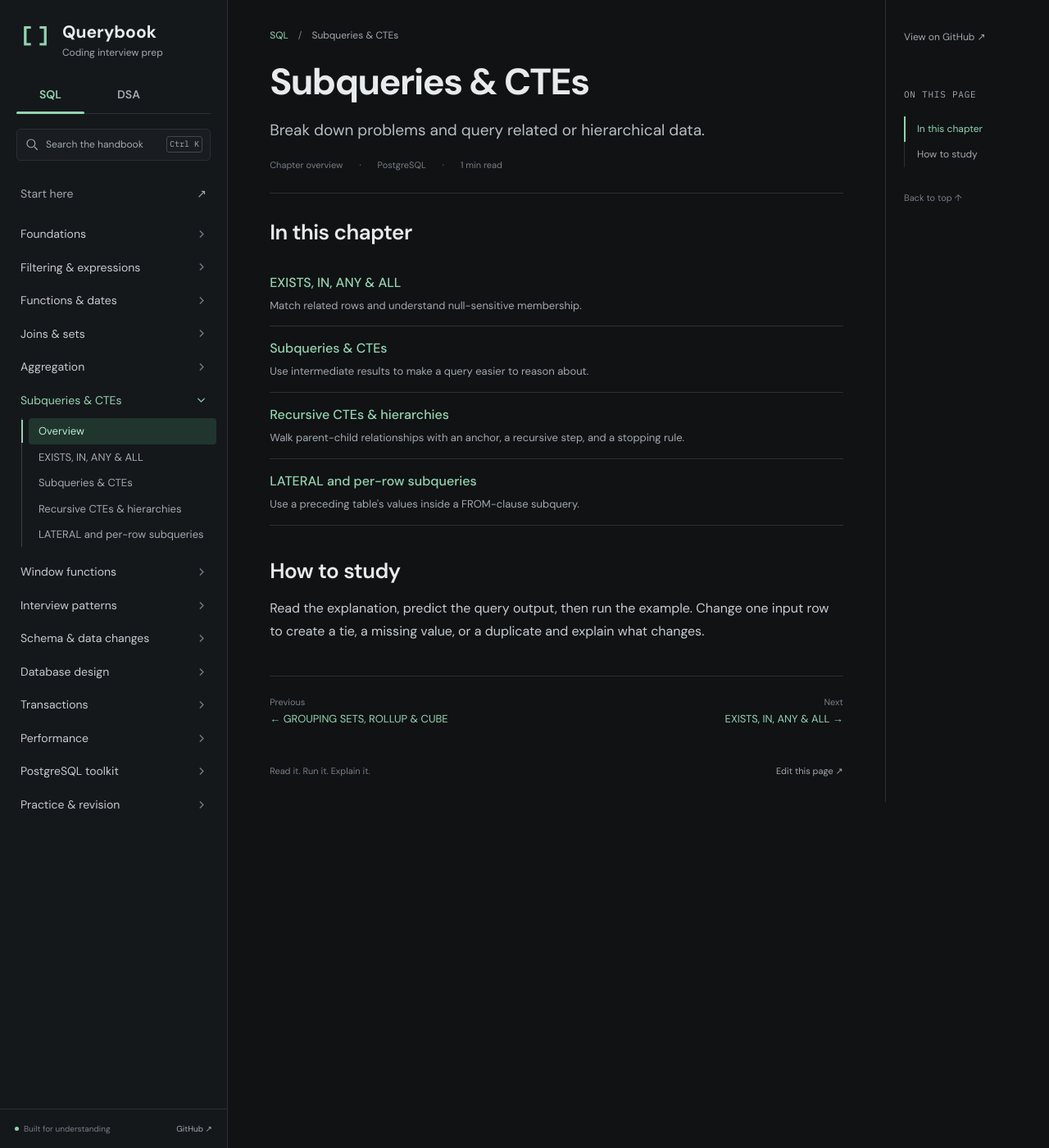
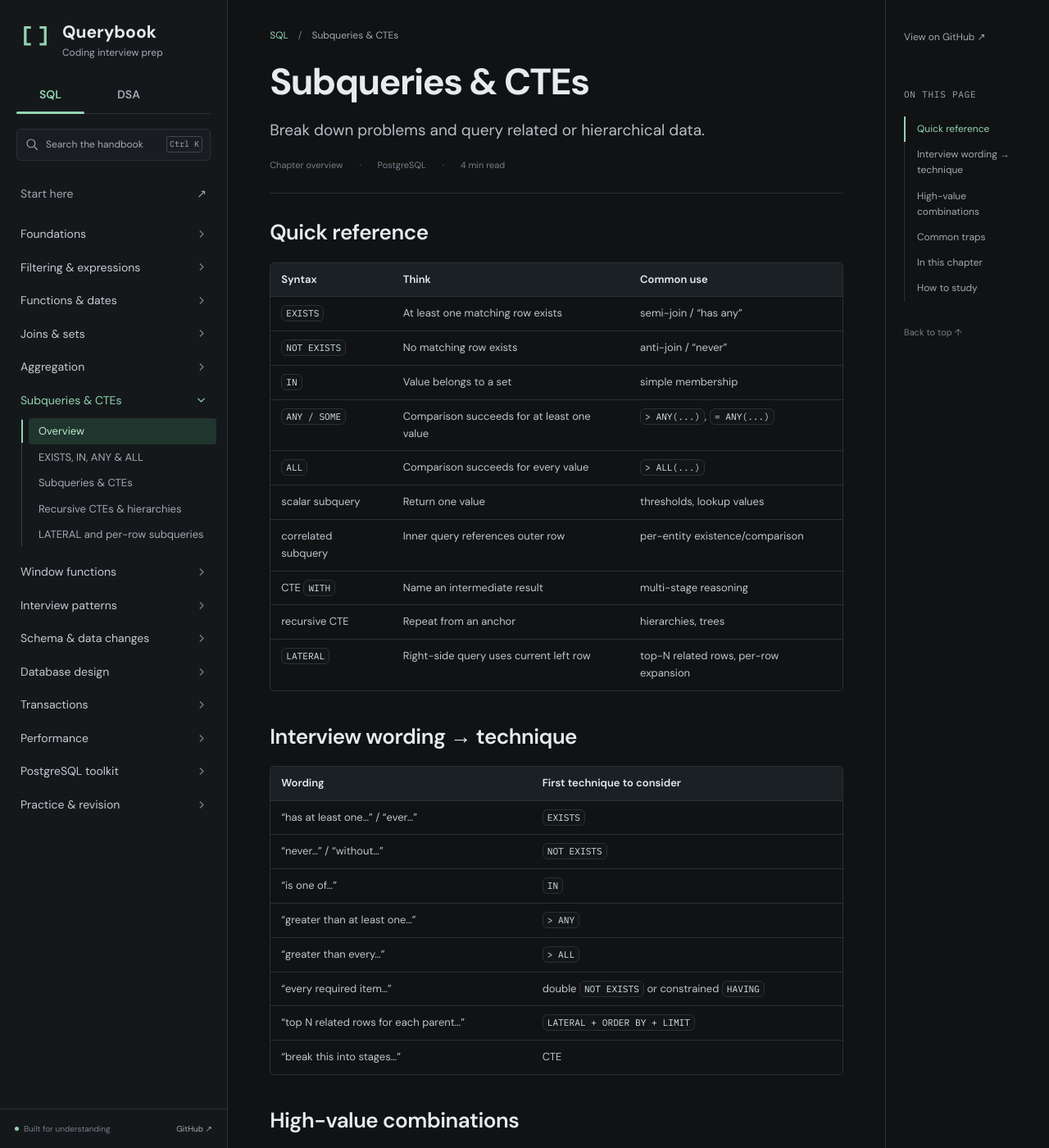
Before and after one commit to KayvanShah1/coding-interview-prep, a Jekyll site: the page built from _sql/subqueries/overview.md, in a window 1280 px wide and 1400 px high. Shown: the whole window at 82% size. Built offline with Jekyll 4.4.1, drawn with Linux system fonts in a browser that asks for light colours; some of the changed text lies outside the part shown.

Commit message:
Expand subqueries overview revision cheat sheet

````diff
--- a/_sql/subqueries/overview.md
+++ b/_sql/subqueries/overview.md
@@ -7,6 +7,99 @@ order: 0
 sequence: 500
 level: "Chapter overview"
 ---
+
+## Quick reference
+
+| Syntax | Think | Common use |
+|---|---|---|
+| `EXISTS` | At least one matching row exists | semi-join / “has any” |
+| `NOT EXISTS` | No matching row exists | anti-join / “never” |
+| `IN` | Value belongs to a set | simple membership |
+| `ANY / SOME` | Comparison succeeds for at least one value | `> ANY(...)`, `= ANY(...)` |
+| `ALL` | Comparison succeeds for every value | `> ALL(...)` |
+| scalar subquery | Return one value | thresholds, lookup values |
+| correlated subquery | Inner query references outer row | per-entity existence/comparison |
+| CTE `WITH` | Name an intermediate result | multi-stage reasoning |
+| recursive CTE | Repeat from an anchor | hierarchies, trees |
+| `LATERAL` | Right-side query uses current left row | top-N related rows, per-row expansion |
+
+## Interview wording → technique
+
+| Wording | First technique to consider |
+|---|---|
+| “has at least one…” / “ever…” | `EXISTS` |
+| “never…” / “without…” | `NOT EXISTS` |
+| “is one of…” | `IN` |
+| “greater than at least one…” | `> ANY` |
+| “greater than every…” | `> ALL` |
+| “every required item…” | double `NOT EXISTS` or constrained `HAVING` |
+| “top N related rows for each parent…” | `LATERAL + ORDER BY + LIMIT` |
+| “break this into stages…” | CTE |
+
+## High-value combinations
+
+**Semi-join**
+
+```sql
+WHERE EXISTS (
+    SELECT 1
+    FROM orders o
+    WHERE o.customer_id = c.customer_id
+)
+```
+
+Use when you need the outer row but not columns from the related row.
+
+**Anti-join**
+
+```sql
+WHERE NOT EXISTS (
+    SELECT 1
+    FROM orders o
+    WHERE o.customer_id = c.customer_id
+)
+```
+
+Prefer this over `NOT IN` when the comparison set can contain nulls.
+
+**Every required item: double NOT EXISTS**
+
+```sql
+WHERE NOT EXISTS (
+    SELECT 1
+    FROM required_products rp
+    WHERE NOT EXISTS (
+        SELECT 1
+        FROM purchases p
+        WHERE p.customer_id = c.customer_id
+          AND p.product_id = rp.product_id
+    )
+)
+```
+
+Read it as: there is no required product for which there is no purchase.
+
+**Per-row top N with LATERAL**
+
+```sql
+SELECT c.customer_id, x.*
+FROM customers c
+LEFT JOIN LATERAL (
+    SELECT o.*
+    FROM orders o
+    WHERE o.customer_id = c.customer_id
+    ORDER BY o.order_ts DESC
+    LIMIT 3
+) x ON TRUE;
+```
+
+## Common traps
+
+- `NOT IN` plus a null in the subquery can produce unknown instead of true.
+- A CTE is not automatically faster or automatically materialized.
+- A correlated subquery is a logical relationship; the optimizer may transform its execution.
+- `EXISTS` avoids multiplying an outer row by inner matches, but it does not deduplicate duplicate rows already present in the outer table.
+- `ALL` over an empty set is true; `ANY` over an empty set is false.
 
 ## In this chapter
 
@@ -19,4 +112,4 @@ level: "Chapter overview"
 
 ## How to study
 
-Read the explanation, predict the query output, then run the example. Change one input row to create a tie, a missing value, or a duplicate and explain what changes.
+Map the wording to `EXISTS`, `NOT EXISTS`, membership, or a staged CTE first. Then check null behavior, output grain, and whether related columns are actually needed.
````
